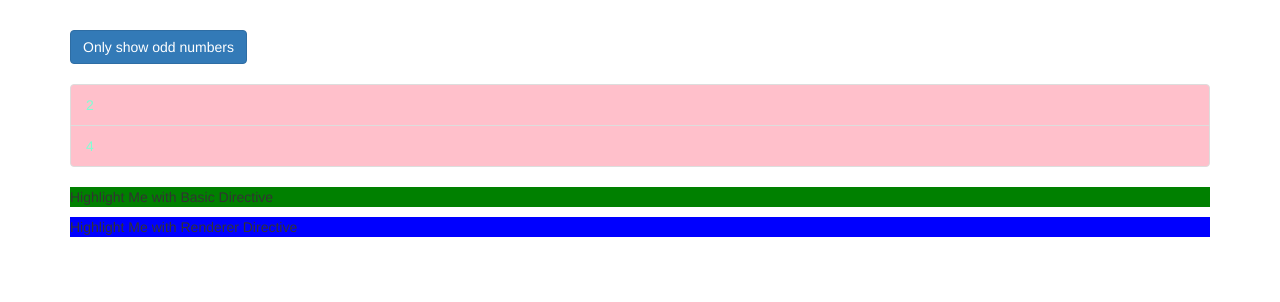
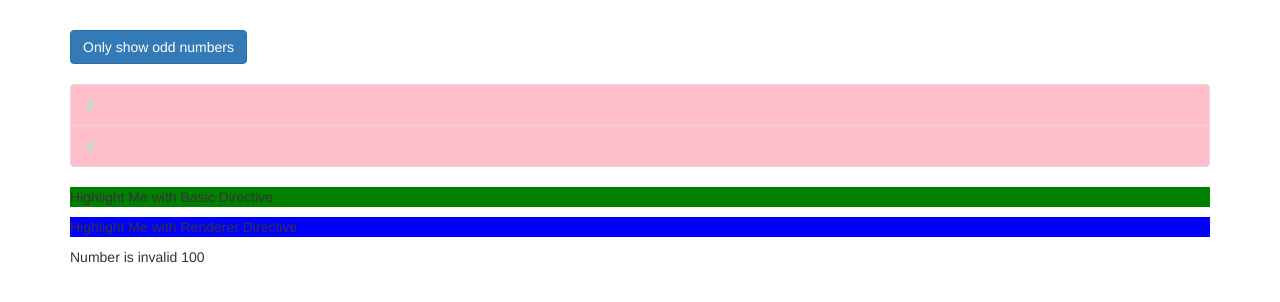
Before and after one commit to Meenal-Poladia/learning-angular-directives, an Angular app: page / in a window 1280 px wide. Shown: the top 302 px of the page. Built offline with nearby package versions, Linux system fonts and the light colour scheme.

Commit message:
Implementing ngSwitch

```diff
--- a/src/app/app.component.html
+++ b/src/app/app.component.html
@@ -44,6 +44,13 @@
       <ng-template [ngIf]="onlyOdd">
         <p>Only odd</p>
       </ng-template>
+      <div [ngSwitch]="value">
+        <p *ngSwitchCase="5">I am number {{value}}</p>
+        <p *ngSwitchCase="10">I am number {{value}}</p>
+        <p *ngSwitchCase="15">I am number {{value}}</p>
+        <p *ngSwitchCase="20">I am number {{value}}</p>
+        <p *ngSwitchDefault>Number is invalid {{value}}</p>
+      </div>
     </div>
   </div>
 </div>
--- a/src/app/app.component.ts
+++ b/src/app/app.component.ts
@@ -10,4 +10,5 @@ export class AppComponent {
   oddNumbers = [1, 3,  5];
   evenNumbers = [ 2,  4];
   onlyOdd = false;
+  value = 100;
 }
```
